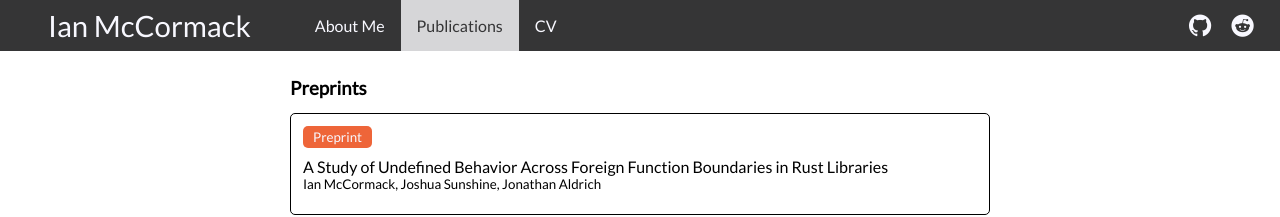
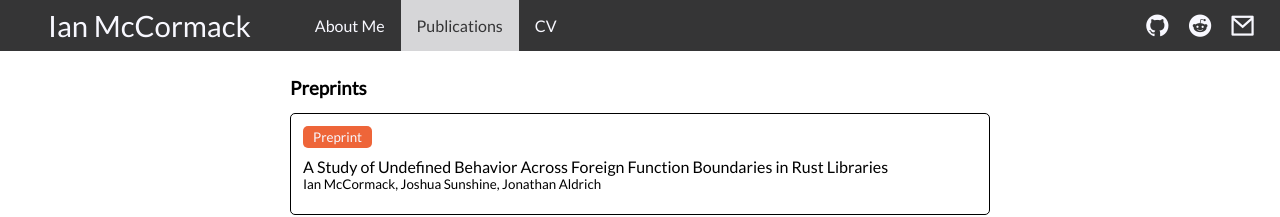
Before and after one commit to icmccorm/site, a Jekyll site: the page built from pubs.md, in a window 1280 px wide. Shown: the top 217 px of the page. Built offline with Jekyll 4.4.1, drawn with Linux system fonts in a browser that asks for light colours; a style sheet for code colours, icons or effects is not loaded; our own code applies the rules of GitHub Pages for plain Markdown files.

Commit message:
Switched email to navbar link.

```diff
--- a/_includes/publication.html
+++ b/_includes/publication.html
@@ -23,7 +23,7 @@
             {% assign slides_filename = filename | prepend: "/assets/slides/" | remove: ".md" | append: "_slides.pdf" %}
             {% assign slides_file = site.static_files | where: "path", slides_filename | first %}
 
-            {% assign poster_filename = filename | prepend: "/assets/poster/" | remove: ".md" | append: "_poster.pdf"
+        {% assign poster_filename = filename | prepend: "/assets/poster/" | remove: ".md" | append: "_poster.pdf"
             %}
             {% assign poster_file = site.static_files | where: "path", poster_filename | first %}
 
@@ -44,8 +44,6 @@
                 <p>PDF</p>
             </a>
             {% endif %}
-
-
 
             {% if slides_file %}
             <a href="{{slides_filename}}" class="pub-link-box">
--- a/_layouts/about.html
+++ b/_layouts/about.html
@@ -21,9 +21,6 @@ layout: main
           <li class="item">
             <i class="ri-door-closed-line"></i><span>{{site.office}}</span>
           </li>
-          <li class="item">
-            <i class="ri-mail-line"></i><span>{{site.email}}</span>
-          </li>
         </ul>
         <hr />
       </div>
--- a/_layouts/main.html
+++ b/_layouts/main.html
@@ -60,6 +60,9 @@
                 <a href="https://www.reddit.com/user/UnsafeRust" target="_blank">
                   <i class="ri-reddit-fill"></i>
                 </a>
+                <a href="mailto:{{site.email}}" target="_blank">
+                  <i class="ri-mail-line"></i>
+                </a>
               </div>
             </div>
           </div>
```
Also changed, not shown: 3 other files.
